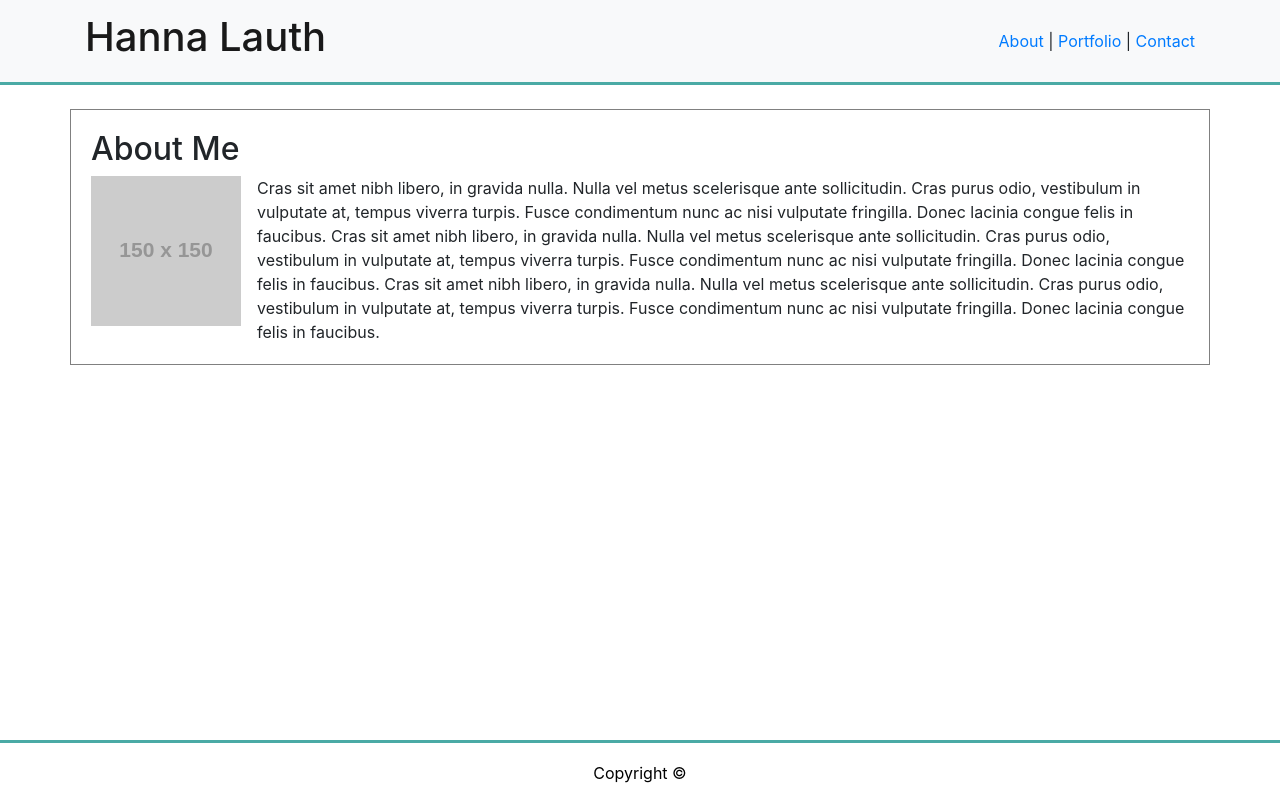
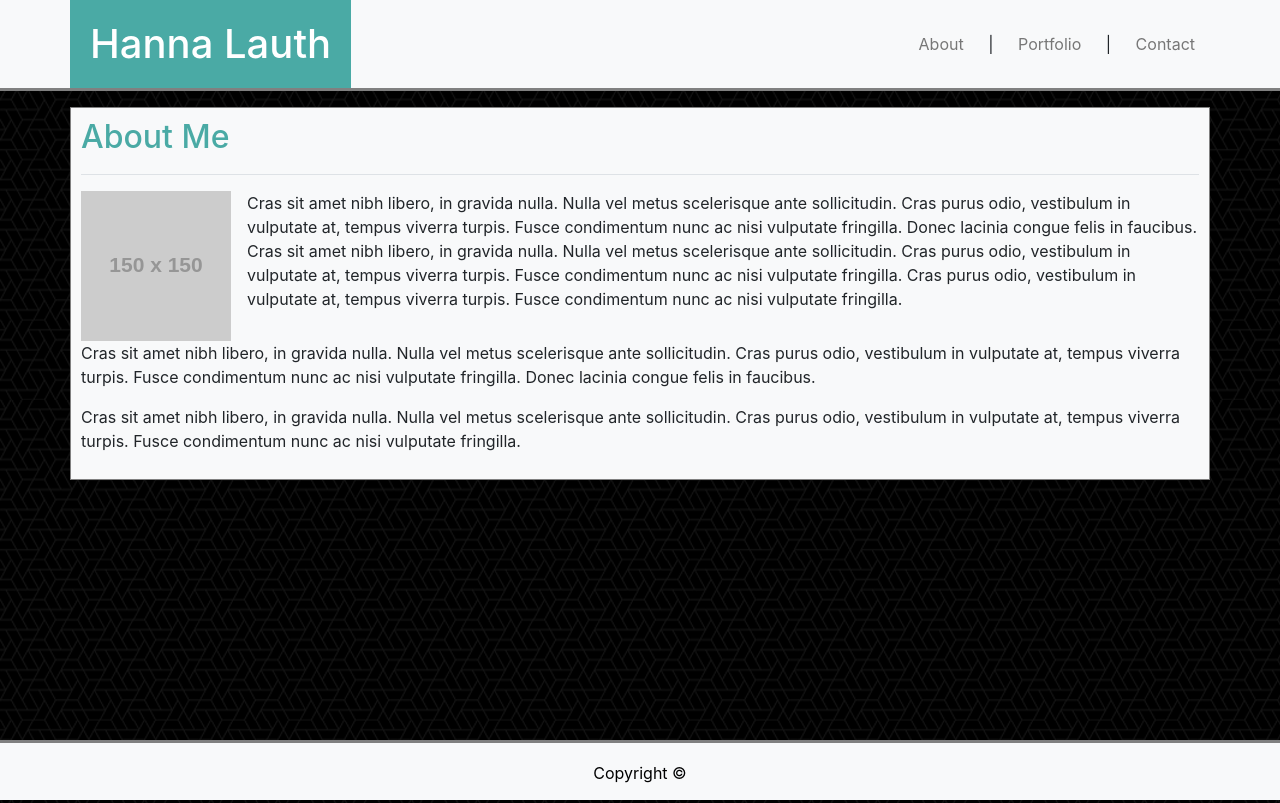
Before and after one commit to hmlauth/Bootstrap-Portfolio, a plain HTML site: page index.html in a window 1280 px wide. Drawn offline with nearby package versions, Linux system fonts and the light colour scheme; placeholder pictures from the web are drawn by us; a script that the page names is missing.

Commit message:
progress on About Me page before taking break

```diff
--- a/assets/css/style.css
+++ b/assets/css/style.css
@@ -1,10 +1,33 @@
+body {
+    background-image: url(../images/what-the-hex-dark.png);
+}
+
 .navbar {
-    border-bottom: 3px solid #4aaaa5;
+    border-bottom: 3px solid grey;;
+}
+
+span {
+    padding: 20px;
+}
+
+nav > a {
+    color: #777777;
+    text-decoration: none;
+}
+
+h1 {
+    background-color: #4aaaa5;
+    padding: 20px;
 }
 
 .section {
     border: 1px solid grey;
-    padding: 20px;
+    padding: 10px;
+}
+
+h2 {
+    padding-bottom: 10px;
+    color:  #4aaaa5;
 }
 
 footer {
@@ -16,5 +39,5 @@ footer {
     background-color: #f8f9fa!;
     color: black;
     text-align: center;
-    border-top: 3px solid #4aaaa5;
+    border-top: 3px solid grey;;
 }
--- a/index.html
+++ b/index.html
@@ -14,10 +14,10 @@
 
 <body>
     <!--Navbar wrapped inside a container to reduce width-->
-    <nav class="navbar navbar-expand-lg navbar-light bg-light">
-        <div class="container">
-            <a class="navbar-brand" href="index.html">
-                <h1>Hanna Lauth</h1>
+    <nav class="navbar navbar-expand-lg navbar-dark bg-light py-0">
+        <div class="container pl-0">
+            <a class="navbar-brand py-0 px-0 my-0" href="index.html">
+                <h1 class="mb-0">Hanna Lauth</h1>
             </a>
                 <div class="nav-container">
                     <nav>
@@ -33,20 +33,26 @@
 
     <!--Middle of page, i.e main content-->
     <div class="container">
-          <div class="row mt-4">
-            <div class="section">
+        <div class="row mt-3">
+            <div class="section bg-light">
                 <div class="col">
                     <div class="row">
                         <h2>About Me</h2>
                     </div>
-                    <div class="row">
-                        <div class="media">
+                    <div class="row border-top">
+                        <div class="media mt-3">
                             <img class="mr-3" src="https://via.placeholder.com/150" alt="Generic placeholder image">
                             <div class="media-body">
                             <!--Removed h3 from the Bootstrap "Media Object" component-->
-                            Cras sit amet nibh libero, in gravida nulla. Nulla vel metus scelerisque ante sollicitudin. Cras purus odio, vestibulum in vulputate at, tempus viverra turpis. Fusce condimentum nunc ac nisi vulputate fringilla. Donec lacinia congue felis in faucibus. Cras sit amet nibh libero, in gravida nulla. Nulla vel metus scelerisque ante sollicitudin. Cras purus odio, vestibulum in vulputate at, tempus viverra turpis. Fusce condimentum nunc ac nisi vulputate fringilla. Donec lacinia congue felis in faucibus. Cras sit amet nibh libero, in gravida nulla. Nulla vel metus scelerisque ante sollicitudin. Cras purus odio, vestibulum in vulputate at, tempus viverra turpis. Fusce condimentum nunc ac nisi vulputate fringilla. Donec lacinia congue felis in faucibus.
+                            Cras sit amet nibh libero, in gravida nulla. Nulla vel metus scelerisque ante sollicitudin. Cras purus odio, vestibulum in vulputate at, tempus viverra turpis. Fusce condimentum nunc ac nisi vulputate fringilla. Donec lacinia congue felis in faucibus. Cras sit amet nibh libero, in gravida nulla. Nulla vel metus scelerisque ante sollicitudin. Cras purus odio, vestibulum in vulputate at, tempus viverra turpis. Fusce condimentum nunc ac nisi vulputate fringilla. Cras purus odio, vestibulum in vulputate at, tempus viverra turpis. Fusce condimentum nunc ac nisi vulputate fringilla.
                             </div>
                         </div>
+                    </div>
+                    <div class="row">
+                        <p>Cras sit amet nibh libero, in gravida nulla. Nulla vel metus scelerisque ante sollicitudin. Cras purus odio, vestibulum in vulputate at, tempus viverra turpis. Fusce condimentum nunc ac nisi vulputate fringilla. Donec lacinia congue felis in faucibus.
+                        </p>
+                        <p>Cras sit amet nibh libero, in gravida nulla. Nulla vel metus scelerisque ante sollicitudin. Cras purus odio, vestibulum in vulputate at, tempus viverra turpis. Fusce condimentum nunc ac nisi vulputate fringilla.
+                        </p>
                     </div>
                 </div>
             </div>
@@ -54,7 +60,7 @@
     </div>
 
 <!--Insert footer-->
-    <footer>Copyright &copy;</footer>
+<footer class="bg-light">Copyright &copy;</footer>
 
 </body>
 </html>
```
Lines whose indentation alone changed are shown as unchanged.
